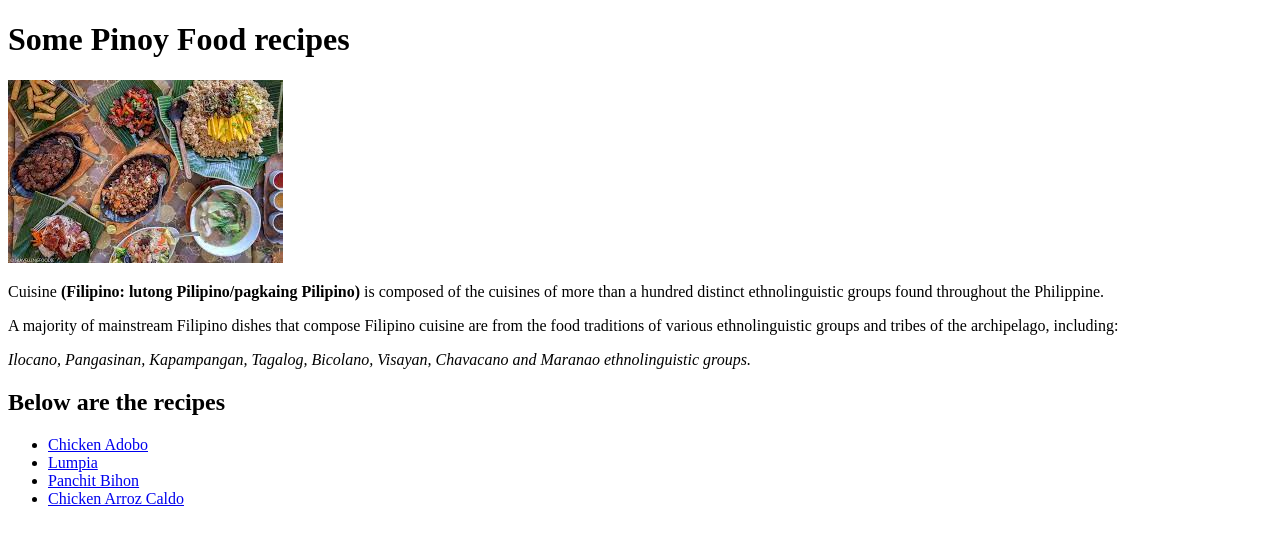
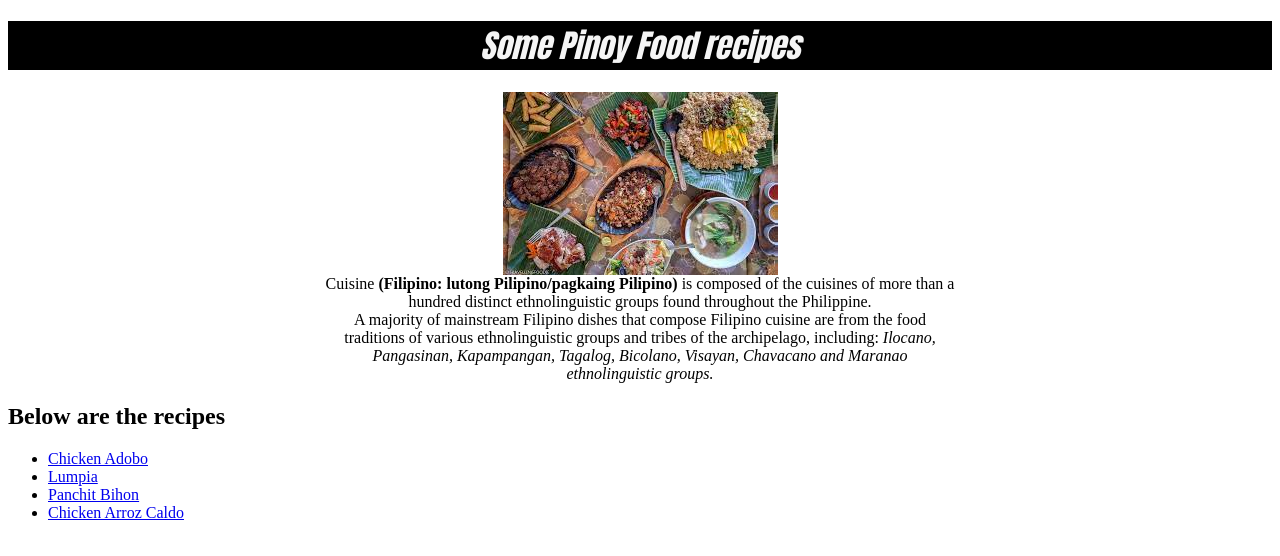
Before and after one commit to Ced857/odin-recipes, a plain HTML site: page index.html in a window 1280 px wide. Drawn offline with Linux system fonts and the light colour scheme.

Commit message:
added some css

```diff
--- a/index.html
+++ b/index.html
@@ -4,12 +4,16 @@
     <meta charset="UTF-8">
     <meta name="viewport" content="width=device-width, initial-scale=1.0">
     <title>Pinoy Food recipes</title>
+    <link rel="stylesheet" href="style.css">
 </head>
 <body>
+    <div>
+        <div class="title">
             <h1>Some Pinoy Food recipes</h1>
+        </div>
             <img src="./images/cuisine.jpg" alt="Image of Filipino cuisine"><p>Cuisine <strong>(Filipino: lutong Pilipino/pagkaing Pilipino)</strong> is composed of the cuisines of more than a hundred distinct ethnolinguistic groups found throughout the Philippine.</p>
-                                                                   <p>A majority of mainstream Filipino dishes that compose Filipino cuisine are from the food traditions of various ethnolinguistic groups and tribes of the archipelago, including:</p>
-                                                                   <em>Ilocano, Pangasinan, Kapampangan, Tagalog, Bicolano, Visayan, Chavacano and Maranao ethnolinguistic groups.</em>
+                                                                   <p>A majority of mainstream Filipino dishes that compose Filipino cuisine are from the food traditions of various ethnolinguistic groups and tribes of the archipelago, including:
+                                                                   <em>Ilocano, Pangasinan, Kapampangan, Tagalog, Bicolano, Visayan, Chavacano and Maranao ethnolinguistic groups.</em></p>
 
             <h2>Below are the recipes</h2>
         <ul>
@@ -18,5 +22,6 @@
             <li><a href="recipes/pancit.html">Panchit Bihon</a></li>
             <li><a href="recipes/chicken arroz caldo.html">Chicken Arroz Caldo</a></li>
         </ul>
+    </div>
 </body>
 </html>
--- /dev/null
+++ b/style.css
@@ -0,0 +1,18 @@
+.title{
+    color: whitesmoke;
+    background-color: black;
+    font-style: italic;
+    font-family: Impact, Haettenschweiler, 'Arial Narrow Bold', sans-serif;
+    text-align: center;
+}
+img{
+    display: block;
+    margin: auto;
+}
+p{
+    text-align: center;
+    width: 50%;
+    display: inside;
+    margin: 0% auto;
+
+}
```
Lines whose indentation alone changed are shown as unchanged.
